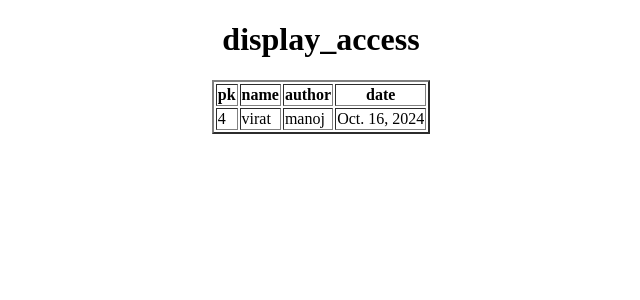
After one commit to harshadvali11/Insertion_of_data_by_get, a Django app: page /display_access/ in a window 1280 px wide. The commit adds this page. Shown: the top 300 px of the page, without its empty margins (319-959 px from the left). Run offline with Django 5.2, Linux system fonts and the light colour scheme; data comes from the database, SQL or seed files in the repository; both versions use the stored data as it was after the commit.

Commit message:
first commit

```diff
--- a/app/views.py
+++ b/app/views.py
@@ -3,6 +3,9 @@ from django.shortcuts import render
 # Create your views here.
 from app.models import *
 from django.http import HttpResponse
+
+from django.db.models.functions import Length
+from django.db.models import Q,OuterRef,Subquery
 
 def insert_topic(request):
     tn=input('enter topicname')
@@ -71,5 +74,92 @@ def display_topics(request):
 
 def display_webpages(request):
     webpages=Webpage.objects.all()
+    webpages=Webpage.objects.filter(topic_name='Cricket')
+    webpages=Webpage.objects.exclude(topic_name='Cricket')
+    webpages=Webpage.objects.all()[:5:]
+    webpages=Webpage.objects.all()[2:7:1]
+    webpages=Webpage.objects.all()[::-1]
+    webpages=Webpage.objects.filter(topic_name='Cricket')[:2:]
+    webpages=Webpage.objects.all().order_by('name')
+    webpages=Webpage.objects.all().order_by('topic_name')
+    webpages=Webpage.objects.all().order_by('-name')
+    webpages=Webpage.objects.all().order_by(Length('name'))
+    webpages=Webpage.objects.all().order_by(Length('name'))
+    webpages=Webpage.objects.all().order_by(Length('name').desc())
+    webpages=Webpage.objects.all()
+    webpages=Webpage.objects.filter(name__startswith='h')
+    webpages=Webpage.objects.filter(url__endswith='com')
+    webpages=Webpage.objects.filter(name__contains='h')
+    webpages=Webpage.objects.filter(name__regex='^h\w+')
+    webpages=Webpage.objects.filter(name__in=('Rohit','virat'))
+    webpages=Webpage.objects.all()
+    webpages=Webpage.objects.filter(Q(name__startswith='h') & Q(url__endswith='in'))
+    webpages=Webpage.objects.filter(Q(name__startswith='v') | Q(url__endswith='com'))
+    webpages=Webpage.objects.filter(name__startswith='h' , url__endswith='in')
+    webpages=Webpage.objects.all()
+    #webpages=Topic.objects.annotate(topic_name=Subquery(Webpage.objects.filter(topic_name=OuterRef('pk')).values('name')))[:1]
+    webpages=Topic.objects.prefetch_related('webpage_set').all()
+
+
+
+
     d={'webpages':webpages}
     return render(request,'display_webpages.html',d)
+
+
+def display_access(request):
+    access=AccessRecord.objects.all()
+    access=AccessRecord.objects.filter(date='2024-10-01')
+    access=AccessRecord.objects.all()
+    access=AccessRecord.objects.filter(date__gte='2024-10-01')
+    access=AccessRecord.objects.filter(date__lte='2024-10-01')
+    access=AccessRecord.objects.filter(date__year='2024')
+    access=AccessRecord.objects.filter(date__month='10')
+    access=AccessRecord.objects.filter(date__day__gt='7')
+
+
+
+    d={'access':access}
+    return render(request,'display_access.html',d)
+
+
+def update_webpage(request):
+    #where virat their email changing to virat@gmail.com
+    #Webpage.objects.filter(name='virat').update(email='virat@gmail.com')
+
+    #where tn is Boxing their url changing to https://Boxing.in
+    #Webpage.objects.filter(topic_name='Boxing').update(url='https://Boxing.in')
+
+    #Zero rows satisfying condition
+    #Webpage.objects.filter(topic_name='Programming').update(url='https://Boxing.in')
+
+    #Webpage.objects.filter(pk=6).update(name='Aniket Sharma')
+    #Webpage.objects.filter(pk=9).update(topic_name='Hockey')
+
+    #Webpage.objects.filter(name='harshad').update(topic_name='Programming')
+    #Above Query Gives Error Bcoz
+    '''While we r updating Parent Tables Column we should provide the values which
+    are present in Parent Table'''
+
+    #Webpage.objects.update_or_create(name='Hardhik',defaults={'email':'Hardhik@gmail.com'})
+
+    #Webpage.objects.update_or_create(topic_name='Boxing',defaults={'email':'Boxing@gmail.com'})
+    #Above Query Gives Error Bcoz
+    #We cannot Update multiple Rows By using update_or_create method
+
+    #Webpage.objects.update_or_create(name='Hardhik',defaults={'topic_name':'Cricket'})
+    #Above Query Gives Error Bcoz
+    '''While we r updating Parent Tables Column we should provide the
+    Parent Table Object directly'''
+
+    TO=Topic.objects.get(topic_name='Cricket')
+    #Webpage.objects.update_or_create(name='Hardhik',defaults={'topic_name':TO})
+
+    #Webpage.objects.update_or_create(name='Harshad Vali Shaik',defaults={'topic_name':TO})
+
+    Webpage.objects.update_or_create(name='Harshad Vali',defaults={'url':'https:/shaik.in'})
+
+
+    webpages=Webpage.objects.all()
+    d={'webpages':webpages}
+    return render(request,'display_webpages.html',d)
--- a/project15/urls.py
+++ b/project15/urls.py
@@ -23,4 +23,6 @@ urlpatterns = [
     path('insert_webpage/',insert_webpage,name='insert_webpage'),
     path('display_topics/',display_topics,name='display_topics'),
     path('display_webpages/',display_webpages,name='display_webpages'),
+    path('display_access/',display_access,name='display_access'),
+    path('update_webpage/',update_webpage,name='update_webpage'),
 ]
--- /dev/null
+++ b/templates/display_access.html
@@ -0,0 +1,38 @@
+<!DOCTYPE html>
+<html lang="en">
+<head>
+    <meta charset="UTF-8">
+    <meta name="viewport" content="width=device-width, initial-scale=1.0">
+    <title>Document</title>
+</head>
+<body>
+    <center>
+        <h1>display_access</h1>
+
+        <table border="2px">
+            <tr><th>pk</th>
+            <th>name</th>
+            <th>author</th>
+        <th>date</th></tr>
+
+        {% for ao in access %}
+            <tr>
+                <td>{{ao.id}}</td>
+                <td>{{ao.name}}</td>
+                <td>{{ao.author}}</td>
+                <td>{{ao.date}}</td>
+            </tr>
+        {% endfor %}
+
+
+
+
+        </table>
+
+
+
+
+
+    </center>
+</body>
+</html>
--- a/templates/display_webpages.html
+++ b/templates/display_webpages.html
@@ -8,7 +8,8 @@
 <body>
     <center>
         <h1>display_webpages</h1>
-        <table border="3px">
+<table border="3px">
+
             <tr>
                 <th>pk/id</th>
                 <th>topic_name</th>
@@ -16,6 +17,7 @@
                 <th>url</th>
                 <th>email</th>
             </tr>
+
         {% for wo in webpages %}
             <tr>
                 <td>{{wo.pk}}</td>
@@ -24,6 +26,7 @@
                 <td>{{wo.url}}</td>
                 <td>{{wo.email}}</td>
             </tr>
+
         {% endfor %}
 
 
```
Also changed, not shown: db.sqlite3.
